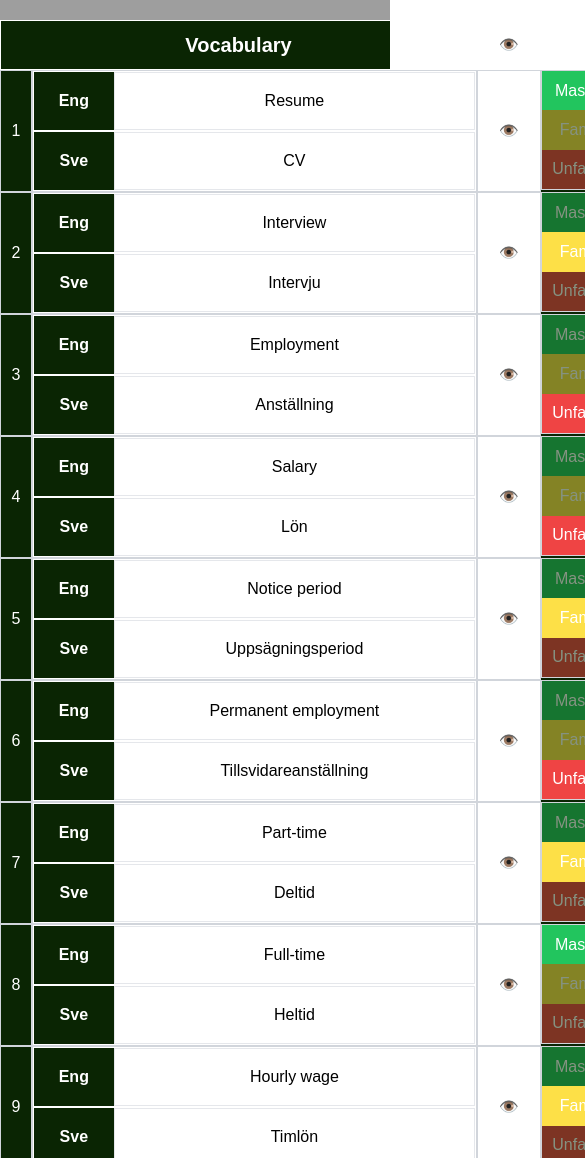
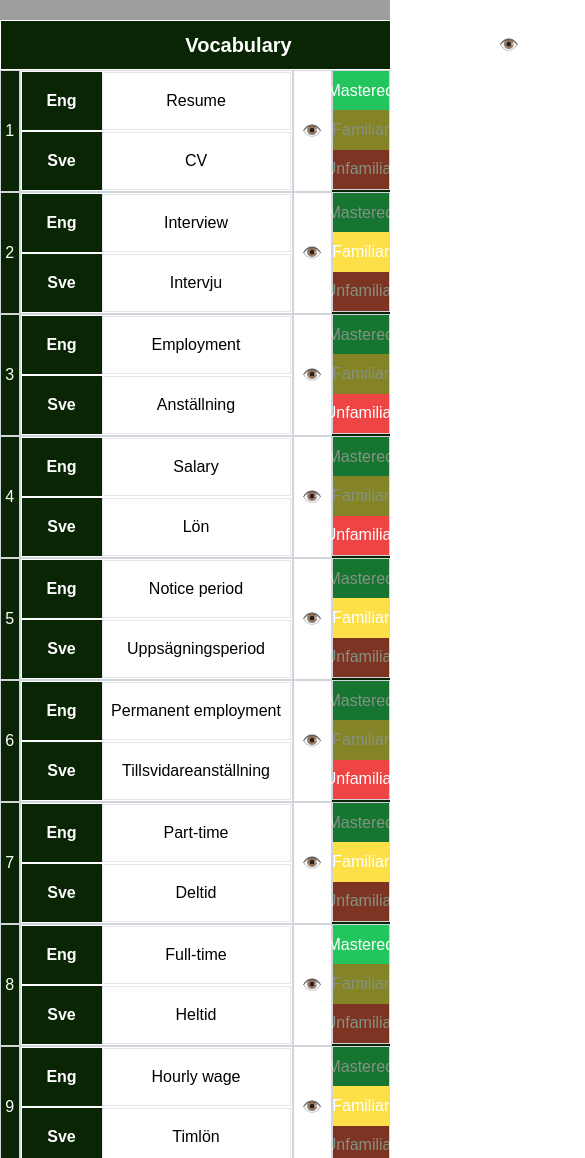
Before and after one commit to KristofferGW/lexicon-turbo-mvp, a Next.js app: page /themes/applying-for-jobs in a window 390 px wide. Shown: the part 410-1568 px from the top of the page, 585 px wide, since content can reach past the window. Built offline with nearby package versions, Linux system fonts and the light colour scheme; grey boxes are pictures that could not be loaded.

Commit message:
Started responsive design on theme pages

```diff
--- a/src/app/components/VocabularyContainer.js
+++ b/src/app/components/VocabularyContainer.js
@@ -25,10 +25,9 @@ export default function VocabularyContainer({ words, showEnglish, onUpdateWordSt
   };
 
   return (
-    <div className="w-[636px] bg-lexicon mx-auto text-white">
+    <div className="w-full max-w-[636px] mx-auto bg-lexicon text-white">
       {words.map((item, index) => (
-        // Använd min-h-[50px] istället för h-[50px] så att raden kan växa vid behov
-        <div key={index} className="flex min-h-[50px] text-white">
+        <div key={index} className="flex min-h-[50px] sm:min-h-[60px] text-white">
           {/* Sifferkolumn */}
           <div className="flex items-center justify-center border border-gray-300 px-2" style={{ width: '5%' }}>
             {index + 1}
```
